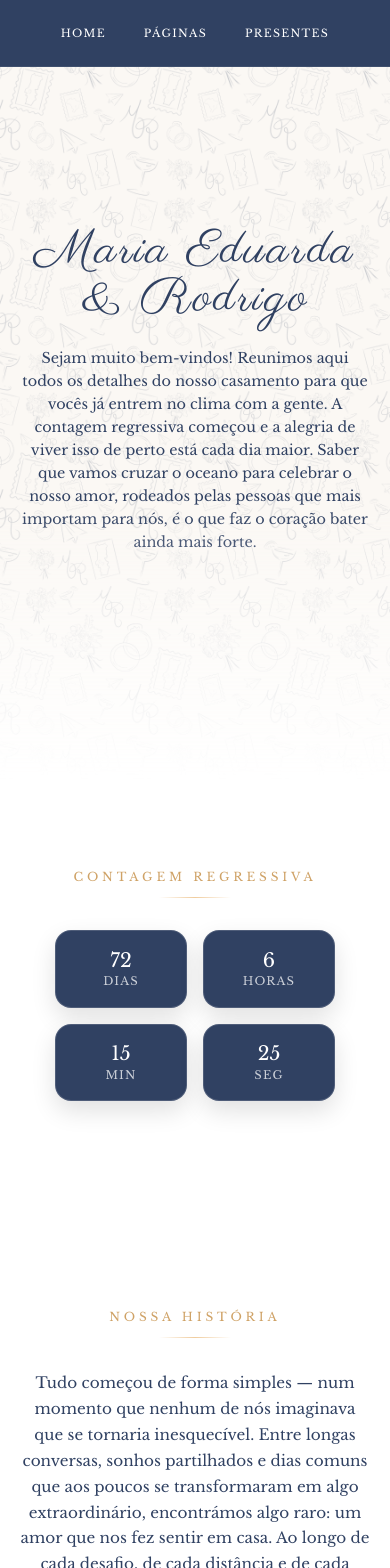
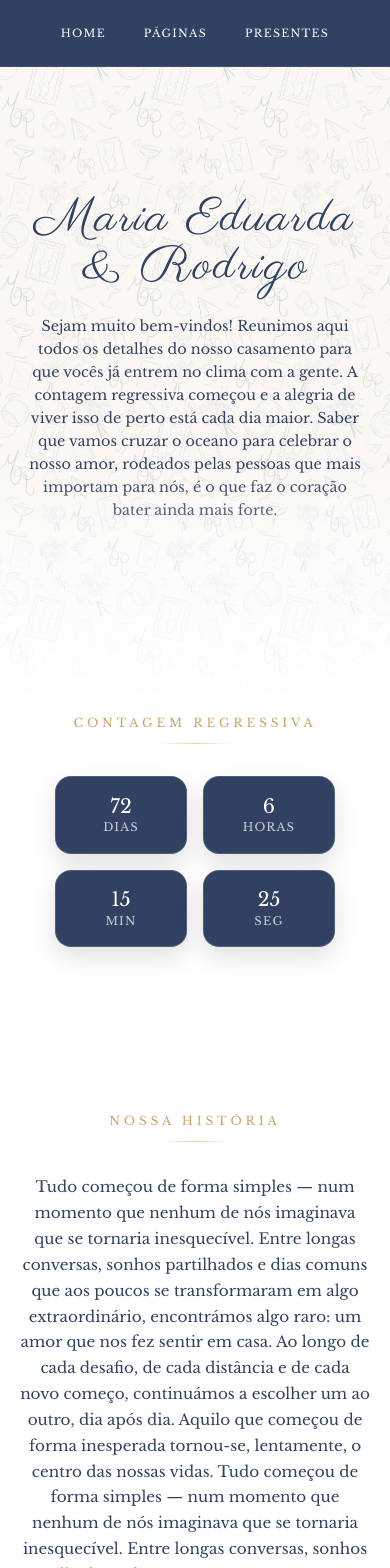
Before and after one commit to RodrigoSubtil/meu-casamento, a React (Vite) app: page / in a window 390 px wide. Shown: the top 1568 px of the page. Built offline with nearby package versions, Linux system fonts and the light colour scheme.

Commit message:
responsividade home

```diff
--- a/src/components/gallery/contentGallery.css
+++ b/src/components/gallery/contentGallery.css
@@ -375,7 +375,6 @@
 
    text-align: center;
 
-   padding: 4rem 1rem;
 
    animation: fadeUp 0.25s ease;
 }
--- a/src/components/home/countdown/contentCountdown.css
+++ b/src/components/home/countdown/contentCountdown.css
@@ -3,6 +3,7 @@
 ========================= */
 
 .countdown {
+   padding-bottom: 3rem;
    background: var(--color-white);
    display: flex;
    justify-content: center;
@@ -93,11 +94,6 @@
 ========================= */
 
 @media (max-width: 768px) {
-
-   .countdown {
-      padding: 90px 20px;
-   }
-
    .countdown-grid {
       grid-template-columns: repeat(2, 1fr);
 
--- a/src/components/home/hero/hero.css
+++ b/src/components/home/hero/hero.css
@@ -97,13 +97,11 @@
 
    .hero {
       min-height: 90vh;
-      padding: 2rem 0;
       background-position: center top;
    }
 
    .hero-container {
       gap: 1.5rem;
-      padding: 0 1.2rem;
    }
 
    .hero-title {
--- a/src/components/home/message/contentMessage.css
+++ b/src/components/home/message/contentMessage.css
@@ -23,8 +23,6 @@
 
    /* 🔥 reduzido para melhorar hierarquia */
    gap: 2.2rem;
-
-   padding: 0 20px;
 
    box-sizing: border-box;
 }
```
